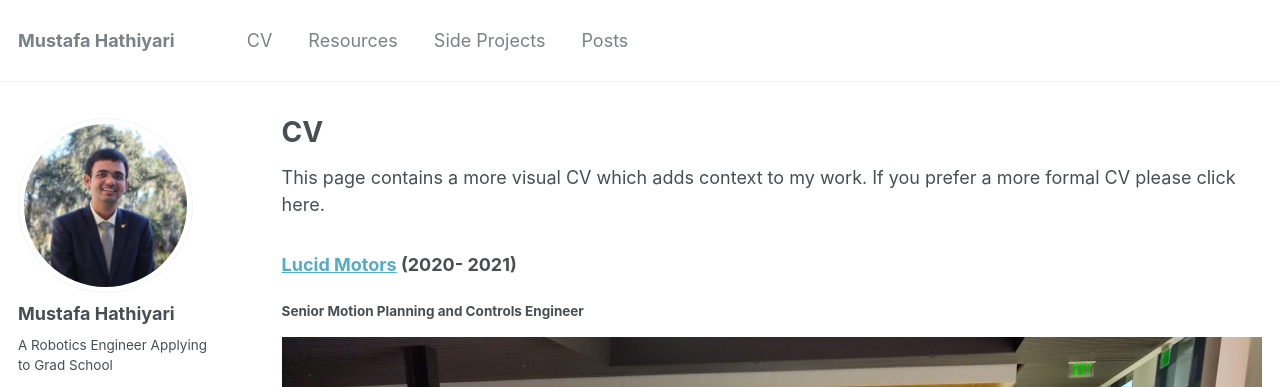
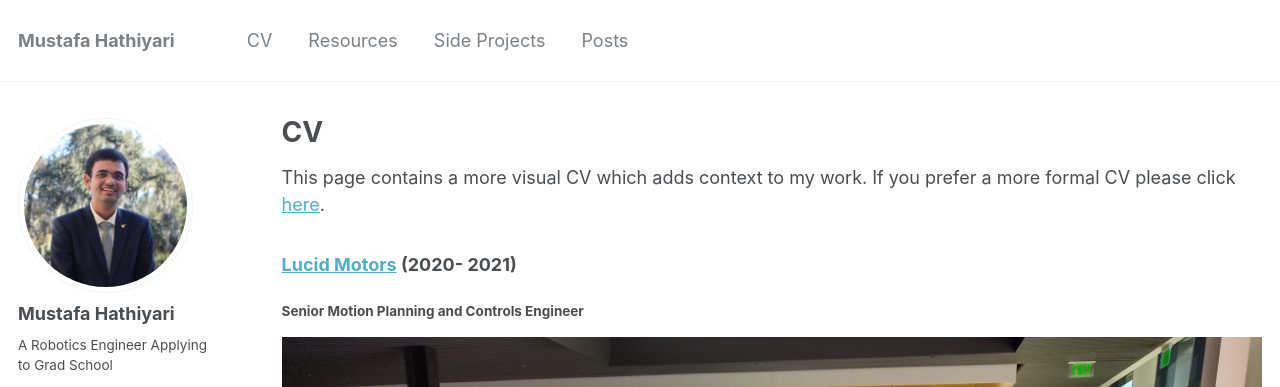
Before and after one commit to mhathiyari/mhathiyari.github.io, a Jekyll site: the page built from _pages/cv.md, in a window 1280 px wide and 900 px high. Shown: the top 387 px of the window. Built offline with Jekyll 4.4.1, drawn with Linux system fonts in a browser that asks for light colours; Markdown is read by kramdown in place of the engine named in the settings; part of the change alters nothing that is shown.

```diff
--- a/_pages/cv.md
+++ b/_pages/cv.md
@@ -7,7 +7,7 @@ redirect_from:
   - /resume
 ---
 
-This page contains a more visual CV which adds context to my work. If you prefer a more formal CV please click here.
+This page contains a more visual CV which adds context to my work. If you prefer a more formal CV please click [here](https://drive.google.com/file/d/1JSIIDGW5NpHBrHMOIRkY9sQ0unO4wvkd/view).
 
 ### [Lucid Motors](https://www.lucidmotors.com/) (2020- 2021)
 #### Senior Motion Planning and Controls Engineer
```
